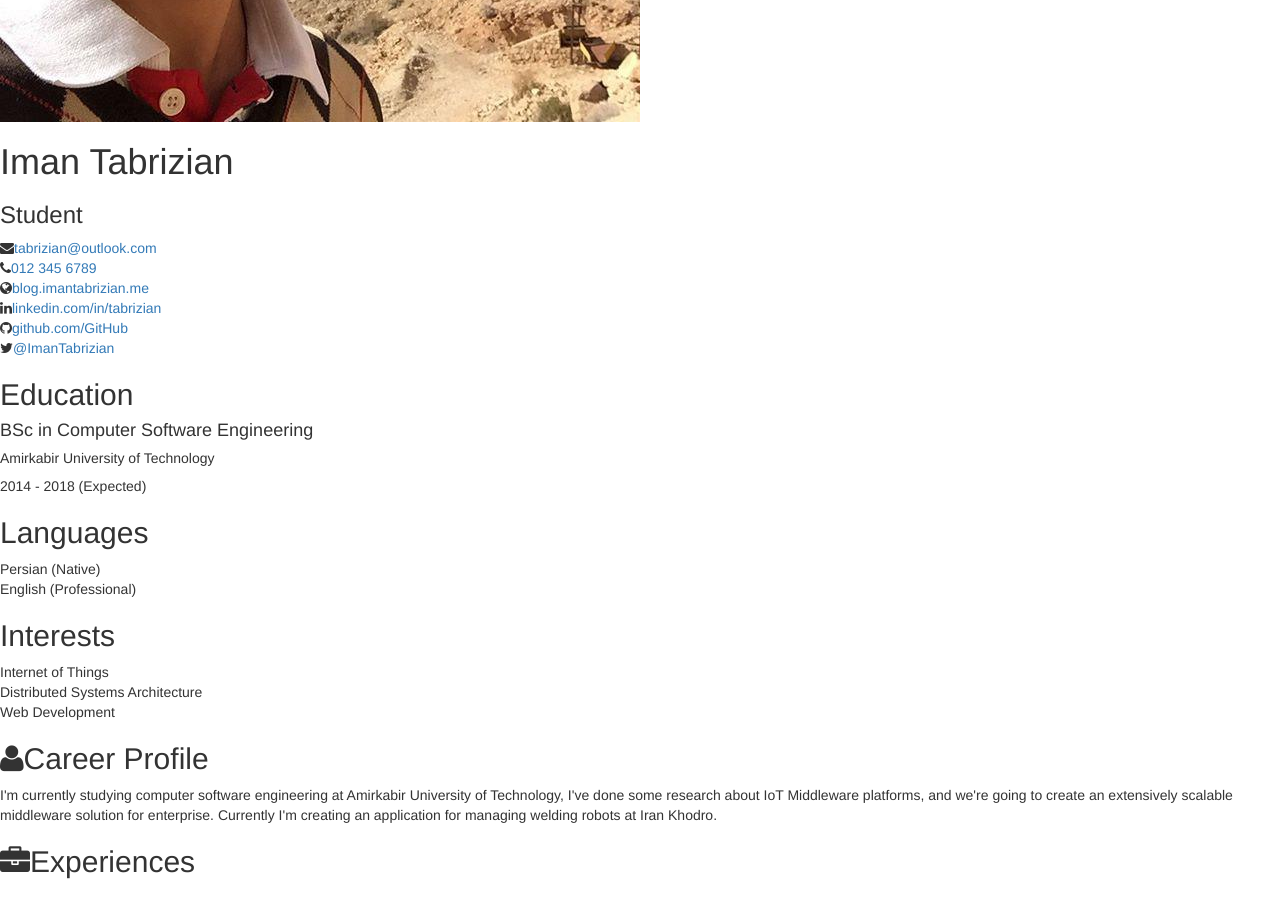
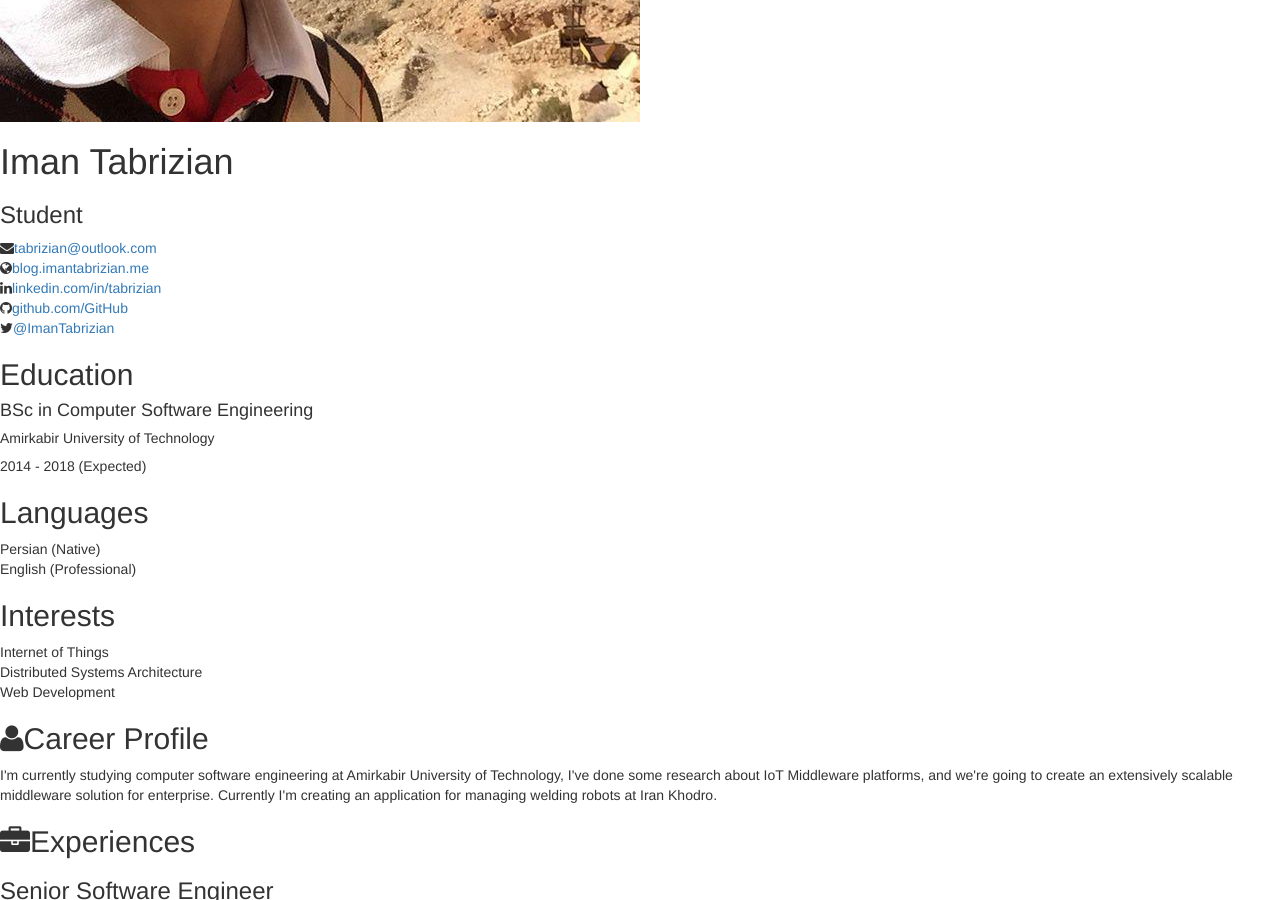
Before and after one commit to Tabrizian/tabrizian.github.io, a Jekyll site: the page built from index.html, in a window 1280 px wide and 900 px high, scrolled down 518 px. Built offline with Jekyll 4.4.1, drawn with Linux system fonts in a browser that asks for light colours.

Commit message:
Remove phone number

```diff
--- a/_includes/sidebar.html
+++ b/_includes/sidebar.html
@@ -15,12 +15,6 @@
                     <li class="email"><i class="fa fa-envelope"></i><a href="mailto: {{site.email}}">{{site.email}}</a></li>
                     {% else %}
                     <li class="email"><i class="fa fa-envelope"></i><a href="mailto:alan.doe@website.com">alan.doe@website.com</a></li>
-                    {% endif %}
-
-                    {% if site.phone %}
-                    <li class="phone"><i class="fa fa-phone"></i><a href="tel:{{site.phone}}">{{site.phone}}</a></li>
-                    {% else %}
-                    <li class="phone"><i class="fa fa-phone"></i><a href="tel:012 345 6789">012 345 6789</a></li>
                     {% endif %}
 
                     {% if site.website %}
```
